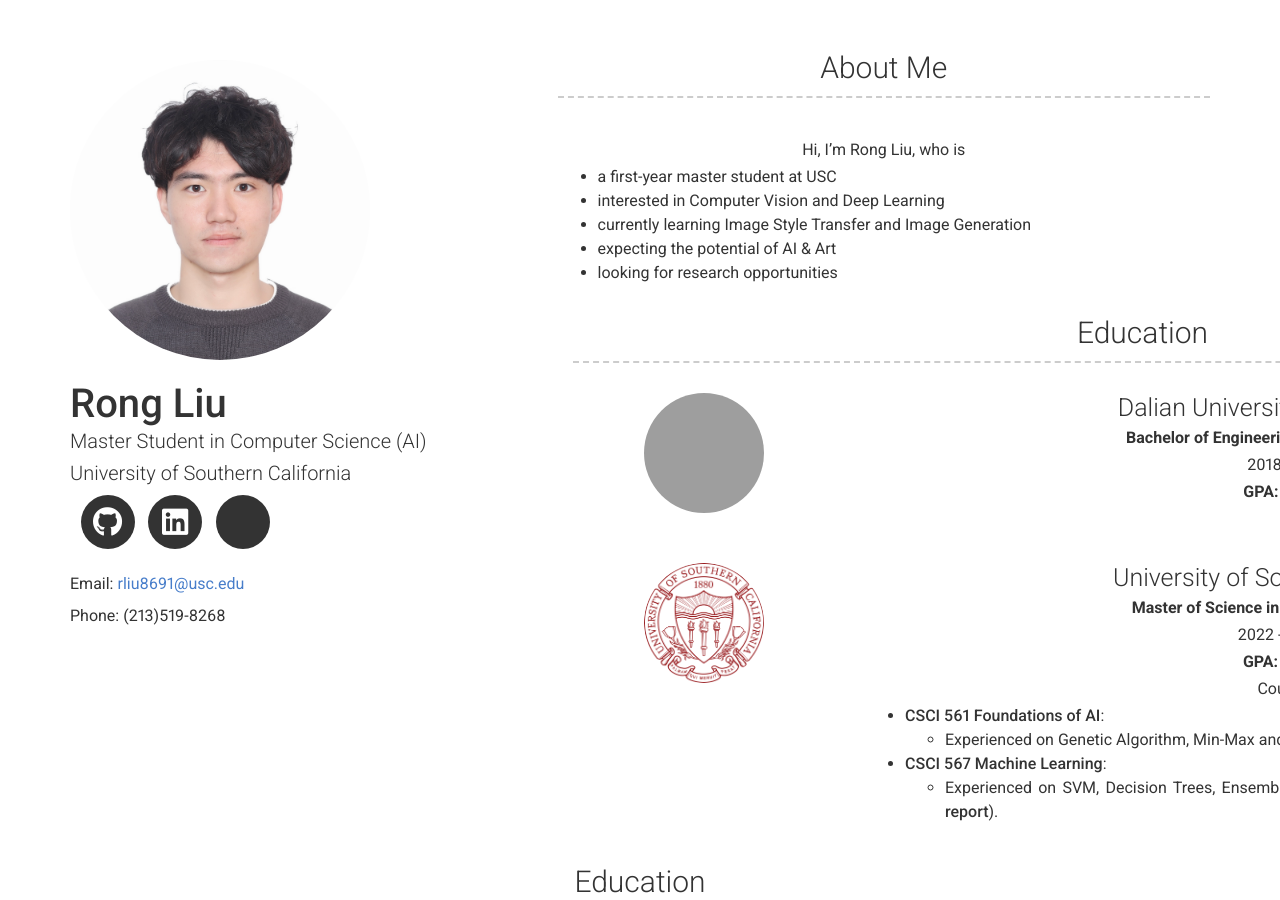
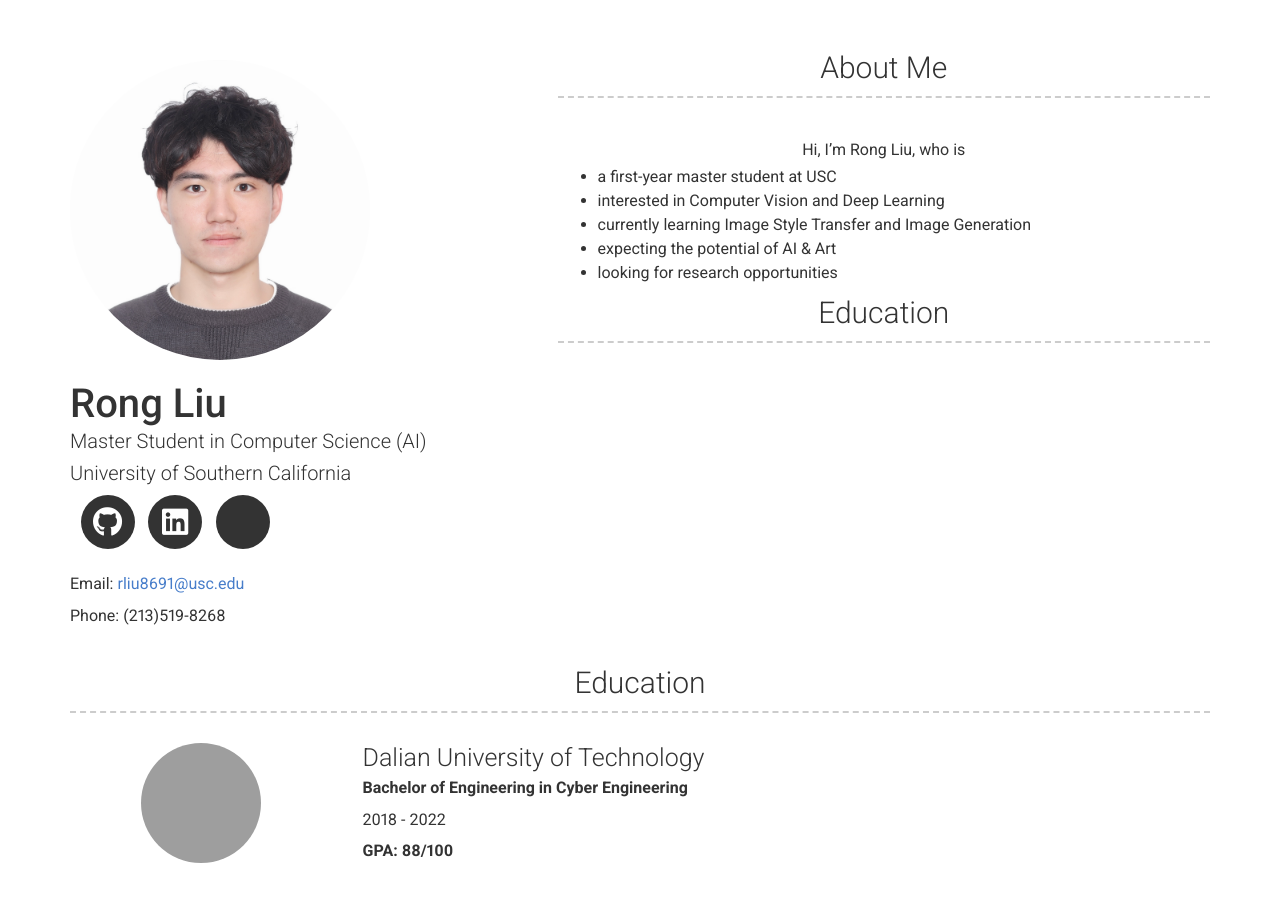
Before and after one commit to RongLiu-Leo/rongliu-leo.github.io, a Jekyll site: the page built from index.md, in a window 1280 px wide and 900 px high. Built offline with Jekyll 4.4.1, drawn with Linux system fonts in a browser that asks for light colours; nearby versions of some CDN libraries; a style sheet for code colours, icons or effects is not loaded; grey boxes are pictures that could not be loaded.

Commit message:
Update header.html

```diff
--- a/_includes/header.html
+++ b/_includes/header.html
@@ -52,61 +52,7 @@
       <h3 id="{{ site.about_title | slugify | default: 'about-me' }}">{{ site.about_title | default:
         "About Me" }}</h3>
       {{ site.about_content | strip | markdownify }}
-
-
-      <div class="container list-container">
-        <h3 id="education">Education</h3>
-
-<div class="row clearfix layout layout-left border-no"><div class="col-xs-12 col-sm-4 col-md-3 no-print">
-    <img src="images/DLUT.png" style="  width: 120px;
-    height: 120px;
-    margin: 0 auto;
-    margin-bottom: 20px;
-    display: block;
-    border-radius: 60px;
-    background-size: cover;
-    background-position: center;
-    background-repeat: repeat, no-repeat;">
-  </div>
-
-  <div class="col-xs-12 col-sm-8 col-md-9 col-print-12 content">
-    <h4 id="dalian-university-of-technology">Dalian University of Technology</h4><p><b>Bachelor of Engineering in Cyber Engineering</b></p><p>2018 - 2022</p><p><strong>GPA: 88/100</strong></p>
-
-  </div></div>
-
-<div class="row clearfix layout layout-left border-no"><div class="col-xs-12 col-sm-4 col-md-3 no-print">
-    <img src="images/USC.png" style="  width: 120px;
-    height: 120px;
-    margin: 0 auto;
-    margin-bottom: 20px;
-    display: block;
-    border-radius: 60px;
-    background-size: cover;
-    background-position: center;
-    background-repeat: repeat, no-repeat;">
-  </div>
-
-  <div class="col-xs-12 col-sm-8 col-md-9 col-print-12 content">
-    <h4 id="university-of-southern-california">University of Southern California</h4><p><b>Master of Science in Computer Science (<a href="https://www.cs.usc.edu/academic-programs/masters/artificial-intelligence/">AI</a>)</b></p><p>2022 - present</p><p><strong>GPA: 4.0/4.0</strong></p>
-
-<p>Courses:</p>
-<ul>
-<li><a href="https://drive.google.com/file/d/1xQ9tMWfQO7vQyQjUaxkMetBQNxXPGAaY/view?usp=share_link">CSCI 561 Foundations of AI</a>:
-<ul>
-  <li>Experienced on Genetic Algorithm, Min-Max and Reinforcement Learning, and Neural Network.</li>
-</ul>
-</li>
-<li><a href="https://vatsalsharan.github.io/fall22.html">CSCI 567 Machine Learning</a>:
-<ul>
-  <li>Experienced on SVM, Decision Trees, Ensemble Methods, Clustering, PCA, and <a href="https://www.kaggle.com/competitions/store-sales-time-series-forecasting">Kaggle competition</a> (<a href="https://drive.google.com/file/d/1qFx3XvNh6RqaNpol3grpwS9sHMt-dqp4/view?usp=share_link">Final report</a>).</li>
-</ul>
-</li>
-</ul>
-
-  </div></div>
-
-
-      </div>
+      <h3 id="Education">Education</h3>
 
 
 
```
